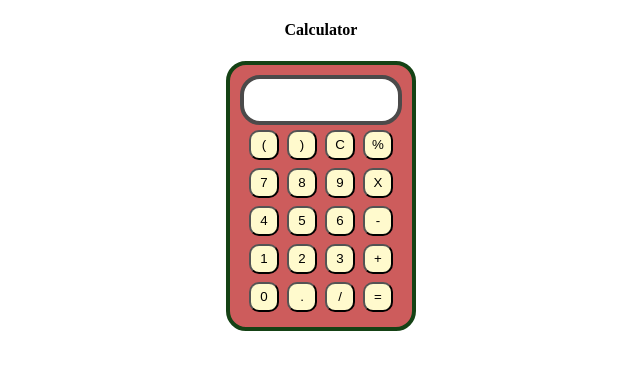
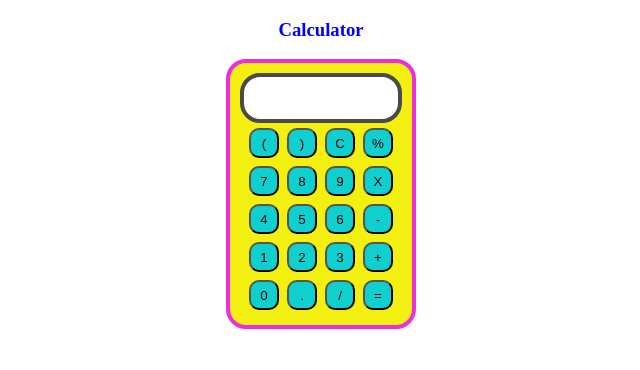
Before and after one commit to kavitagupta972/js-calculator, a plain HTML site: page index.html in a window 1280 px wide. Shown: the whole page, without its empty margins (319-959 px from the left). Drawn offline with Linux system fonts and the light colour scheme.

Commit message:
Adding styles

```diff
--- a/index.html
+++ b/index.html
@@ -11,7 +11,7 @@
 
 <body>
     <div class="container">
-        <h4> Calculator</h4>
+        <h3> <b>Calculator</b></h3>
         <div class="calculator">
             <input type="text" name="input-screen" id="input-screen">
             <table>
--- a/style.css
+++ b/style.css
@@ -15,8 +15,8 @@ input {
 }
 
 .calculator {
-    border: 4px solid rgb(21, 66, 21);
-    background-color: indianred;
+    border: 4px solid rgb(238, 45, 222);
+    background-color: rgb(243, 239, 17);
     padding: 10px;
     border-radius: 20px;
     display: inline-block;
@@ -24,9 +24,13 @@ input {
 
 button {
     border-radius: 10px;
-    background-color: lemonchiffon;
+    background-color: rgb(16, 207, 207);
     padding: 5px;
     width: 30px;
     height: 30px;
     margin: 2px;
 }
+
+h3 {
+    color: blue;
+}
```
